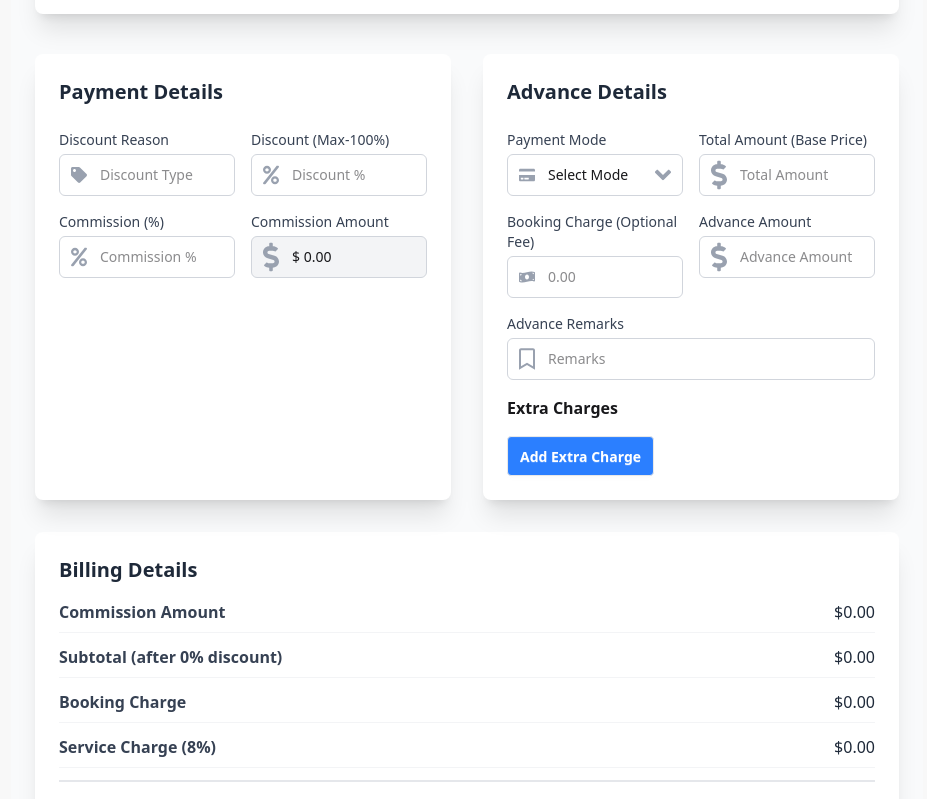
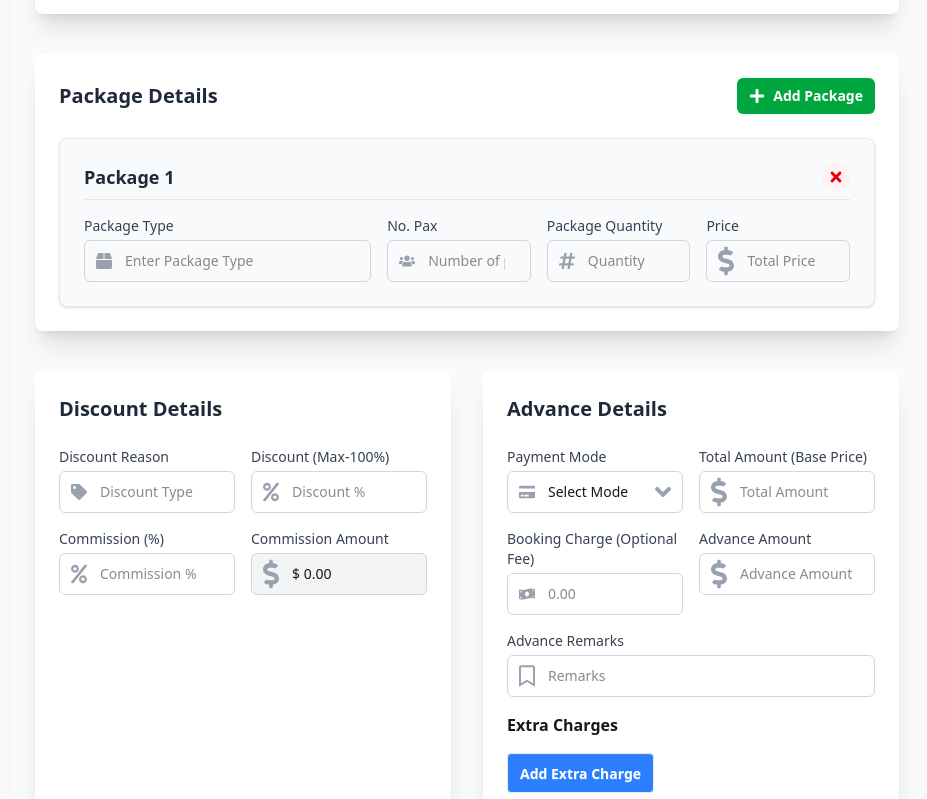
Before and after one commit to armanislams/tcbr-client, a React (Vite) app: page /room-book in a window 1280 px wide. Shown: the part 1180-1979 px from the top of the page, without its empty margins (333-1260 px from the left). Built offline with nearby package versions, Linux system fonts and the light colour scheme.

Commit message:
feat: implement booking form with billing, package details, and dynamic extra charges management

```diff
--- a/src/components/Billings/BillingInputForm.jsx
+++ b/src/components/Billings/BillingInputForm.jsx
@@ -38,10 +38,10 @@ const BillingInputForm = ({ calculatedCommission }) => {
 
   return (
     <div className="grid lg:grid-cols-2 gap-8">
-      {/* Payment Details */}
+      {/* Discount Details */}
       <div className="p-6 bg-white rounded-lg shadow-xl">
         <h2 className="text-xl font-semibold text-gray-800 mb-6">
-          Payment Details
+          Discount Details
         </h2>
         <div className="grid grid-cols-2 gap-4">
           <FieldWithIcon label="Discount Reason" error={errors.discountReason}>
--- /dev/null
+++ b/src/components/PackageDetails.jsx
@@ -0,0 +1,140 @@
+import React, { useEffect } from 'react';
+import { FaBox, FaUsers, FaHashtag, FaDollarSign, FaPlus, FaTimes } from 'react-icons/fa';
+import { useFieldArray, useFormContext, useWatch } from 'react-hook-form';
+
+const inputClasses = "w-full p-2.5 border border-gray-300 rounded-md focus:ring-blue-500 focus:border-blue-500 text-sm";
+const labelClasses = "text-sm font-medium text-gray-700 mb-1 block";
+
+const FieldWithIcon = ({ label, children, required = false, className = "flex flex-col flex-1 min-w-0", error }) => (
+  <div className={className}>
+    <label className={labelClasses}>
+      {label} {required && <span className="text-red-500">*</span>}
+    </label>
+    <div className="relative">{children}</div>
+    {error && <span className="text-xs text-red-500 mt-1">{error.message}</span>}
+  </div>
+);
+
+const PackageDetails = () => {
+  const { control, register, setValue, formState: { errors } } = useFormContext();
+
+  const { fields, append, remove } = useFieldArray({
+    control,
+    name: "packages"
+  });
+
+  // Watch packages to calculate total price
+  const packages = useWatch({
+    control,
+    name: "packages"
+  });
+
+  // Calculate total price when packages change
+  useEffect(() => {
+    let total = 0;
+    if (packages && packages.length > 0) {
+      packages.forEach(pkg => {
+        const price = parseFloat(pkg.price);
+        if (!isNaN(price)) {
+          total += price;
+        }
+      });
+    }
+    // Update the base total amount in the form
+    if (total > 0) {
+      setValue('totalAmountInput', total.toString(), { shouldValidate: true, shouldDirty: true });
+    }
+  }, [packages, setValue]);
+
+  const newPackageTemplate = {
+    packageType: "",
+    noPax: "",
+    packageQuantity: "",
+    price: "",
+  };
+
+  return (
+    <div className="p-6 bg-white rounded-lg shadow-xl max-w-4xl mx-auto my-10">
+      <div className="flex items-center justify-between mb-6">
+        <h2 className="text-xl font-semibold text-gray-800">Package Details</h2>
+        <button
+          type="button"
+          title="Add a new package"
+          onClick={() => append(newPackageTemplate)}
+          className="inline-flex items-center gap-2 px-3 py-2 bg-green-600 text-white rounded-md hover:bg-green-700 focus:outline-none text-sm font-semibold"
+        >
+          <FaPlus className="w-4 h-4" /> Add Package
+        </button>
+      </div>
+
+      <div className="space-y-6">
+        {fields.map((field, index) => {
+          const packageErrors = errors.packages?.[index] || {};
+
+          return (
+            <div key={field.id} className="p-6 rounded-lg border border-gray-200 bg-gray-50 shadow-sm relative">
+              <div className="flex justify-between items-center mb-4 pb-2 border-b border-gray-200">
+                <strong className="text-lg text-gray-800">Package {index + 1}</strong>
+                <button
+                  type="button"
+                  title="Remove this package"
+                  onClick={() => remove(index)}
+                  className="p-1.5 bg-red-50 text-red-600 hover:bg-red-100 rounded-full transition duration-150"
+                >
+                  <FaTimes className="h-4 w-4" />
+                </button>
+              </div>
+
+              <div className="flex flex-col sm:flex-row gap-4">
+                <FieldWithIcon label="Package Type" className="flex flex-col flex-[2] min-w-[150px]" error={packageErrors.packageType}>
+                  <input
+                    type="text"
+                    placeholder="Enter Package Type"
+                    className={inputClasses + " pl-10"}
+                    {...register(`packages.${index}.packageType`, { required: "Package Type is required" })}
+                  />
+                  <FaBox className="absolute left-0 top-0 h-full w-4 ml-3 text-gray-400 pointer-events-none" />
+                </FieldWithIcon>
+
+                <FieldWithIcon label="No. Pax" className="flex flex-col flex-1" error={packageErrors.noPax}>
+                  <input
+                    type="number"
+                    placeholder="Number of pax"
+                    className={inputClasses + " pl-10"}
+                    {...register(`packages.${index}.noPax`)}
+                  />
+                  <FaUsers className="absolute left-0 top-0 h-full w-4 ml-3 text-gray-400 pointer-events-none" />
+                </FieldWithIcon>
+
+                <FieldWithIcon label="Package Quantity" className="flex flex-col flex-1" error={packageErrors.packageQuantity}>
+                  <input
+                    type="text"
+                    placeholder="Quantity"
+                    className={inputClasses + " pl-10"}
+                    {...register(`packages.${index}.packageQuantity`)}
+                  />
+                  <FaHashtag className="absolute left-0 top-0 h-full w-4 ml-3 text-gray-400 pointer-events-none" />
+                </FieldWithIcon>
+
+                <FieldWithIcon label="Price" className="flex flex-col flex-1" error={packageErrors.price}>
+                  <input
+                    type="text"
+                    placeholder="Total Price"
+                    className={inputClasses + " pl-10"}
+                    {...register(`packages.${index}.price`, { pattern: { value: /^[0-9.]*$/, message: "Invalid amount" }})}
+                  />
+                  <FaDollarSign className="absolute left-0 top-0 h-full w-4 ml-3 text-gray-400 pointer-events-none" />
+                </FieldWithIcon>
+              </div>
+            </div>
+          );
+        })}
+        {fields.length === 0 && (
+          <p className="text-gray-500 text-center italic py-4">No packages added.</p>
+        )}
+      </div>
+    </div>
+  );
+};
+
+export default PackageDetails;
--- a/src/pages/Booking/BookingForm.jsx
+++ b/src/pages/Booking/BookingForm.jsx
@@ -1,6 +1,7 @@
 import BookingDate from '../../components/BookingDate';
 import RoomDetails from '../../components/RoomDetails';
 import CustomerDetails from '../../components/CustomerDetails';
+import PackageDetails from '../../components/PackageDetails';
 import Billings from '../../components/Billings/Billings';
 import { useState } from 'react';
 import useAxios from '../../components/hooks/useAxios';
@@ -26,6 +27,9 @@ const BookingForm = () => {
 
       // Rooms (Start with one empty room)
       rooms: [{ roomType: "", roomNo: "", adults: 0, children: 0 }],
+
+      // Packages
+      packages: [{ packageType: "", noPax: "", packageQuantity: "", price: "" }],
 
       // Customer
       name: '',
@@ -66,6 +70,7 @@ const BookingForm = () => {
         remarks: data.remarks
       },
       roomDetails: data.rooms,
+      packageDetails: data.packages,
       customerDetails: {
         name: data.name,
         customerCode: data.customerCode,
@@ -160,6 +165,15 @@ const BookingForm = () => {
           initial={{ opacity: 0, y: 20 }}
           whileInView={{ opacity: 1, y: 0 }}
           viewport={{ once: true }}
+          transition={{ duration: 0.5, delay: 0.25 }}
+        >
+          <PackageDetails />
+        </motion.div>
+
+        <motion.div
+          initial={{ opacity: 0, y: 20 }}
+          whileInView={{ opacity: 1, y: 0 }}
+          viewport={{ once: true }}
           transition={{ duration: 0.5, delay: 0.3 }}
         >
           <Billings />
```
